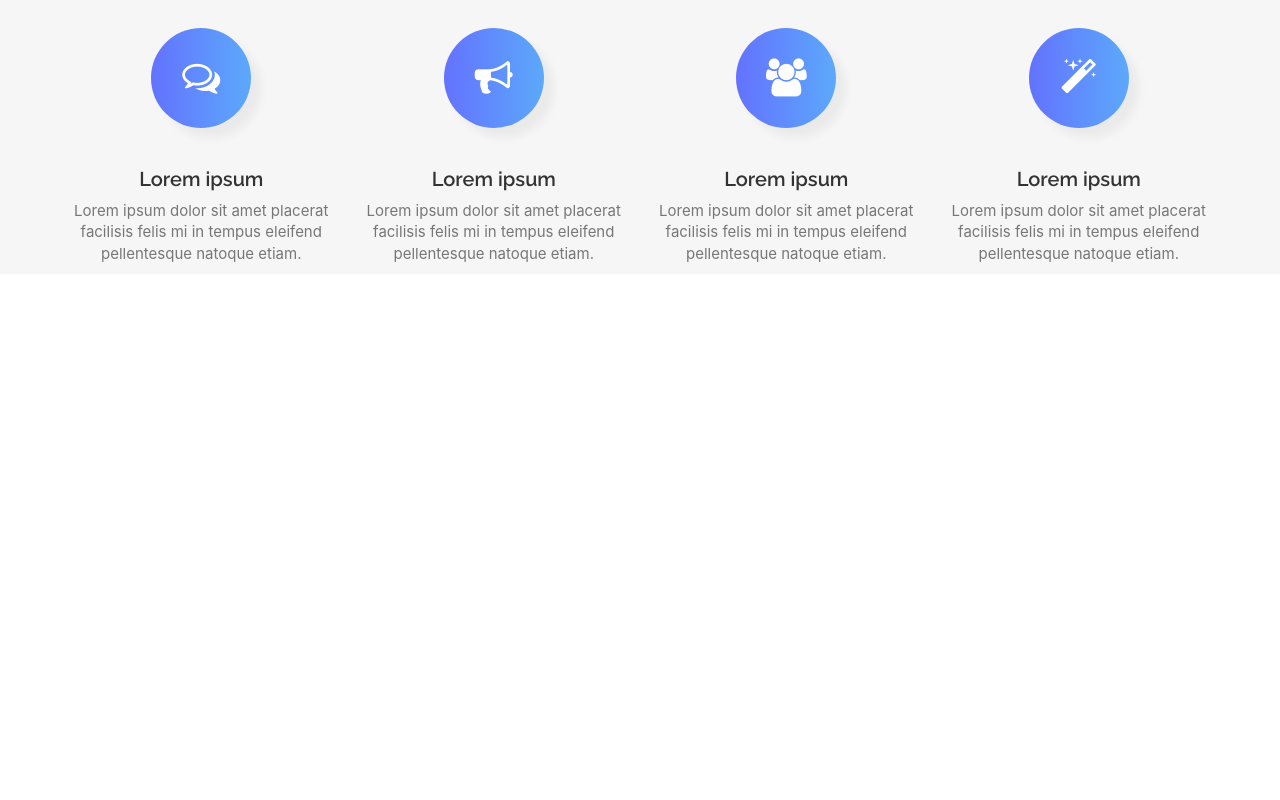
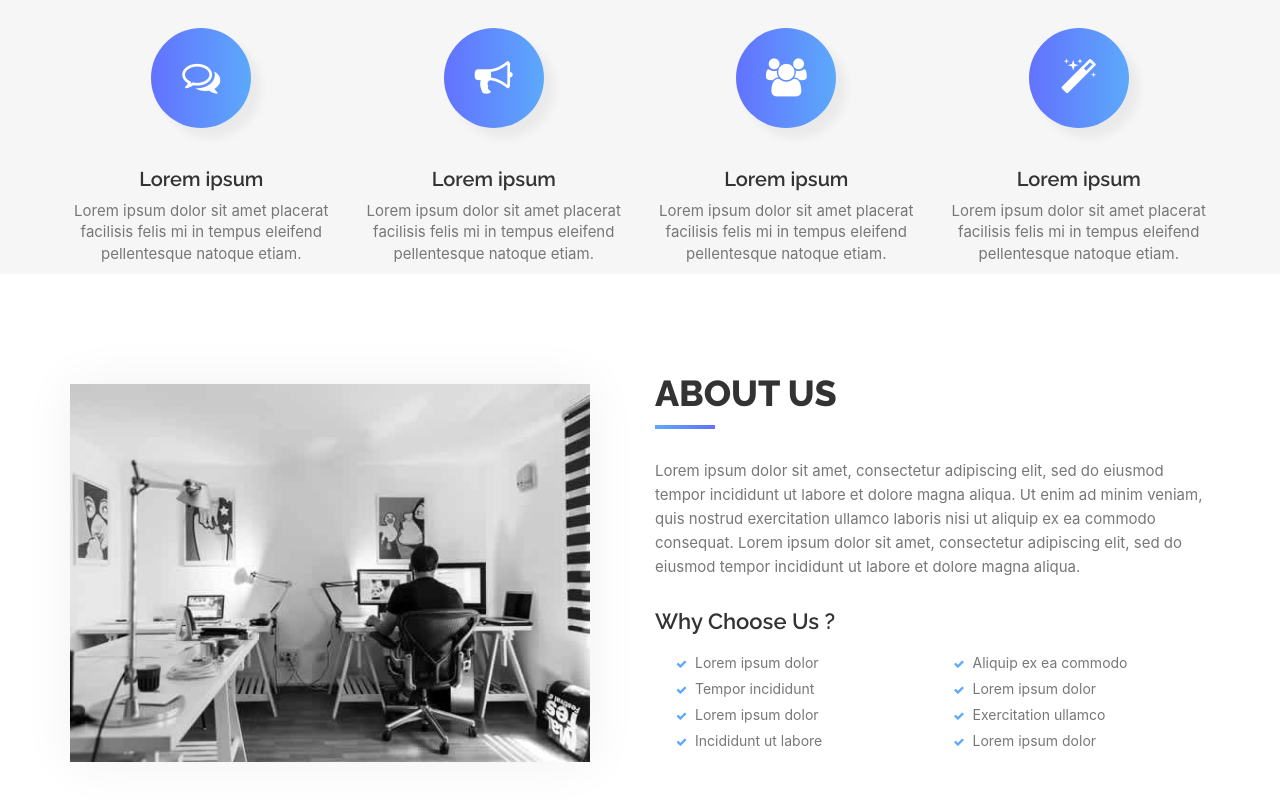
Before and after one commit to Group-ITDevSuccess/Lading-Page-React-JS, a React (Create React App) app in the folder Copie/: page / in a window 1280 px wide. Shown: the part 1030-1830 px from the top of the page. Before the commit the page ends 1304 px from the top, so only its background shows below. Built offline with nearby package versions, Linux system fonts and the light colour scheme; what smooth-scroll would draw is missing.

Commit message:
Ajout de About

```diff
--- a/Copie/src/App.jsx
+++ b/Copie/src/App.jsx
@@ -4,6 +4,7 @@ import SmoothScroll from "smooth-scroll"
 import {Navigation} from "./components/Navigation";
 import {Header} from "./components/Header";
 import {Features} from "./components/Features";
+import {About} from "./components/About";
 
 export const scroll = new SmoothScroll('a[href*="#"]', {
     speed: 1000,
@@ -22,6 +23,7 @@ const App = () => {
             <Navigation/>
             <Header data={landingPageData.Header} />
             <Features data={landingPageData.Features} />
+            <About data={landingPageData.About} />
         </div>
     )
 }
--- /dev/null
+++ b/Copie/src/components/About.jsx
@@ -0,0 +1,37 @@
+export const About = (props) => {
+    return (
+        <div id={"about"}>
+            <div className="container">
+                <div className="row">
+                    <div className="col-xs-12 col-md-6">
+                        {" "}
+                        <img src={props.data ? props.data.image : ""} alt="" className="img-responsive"/>
+                    </div>
+                    <div className="col-xs-12 col-md-6">
+                        <div className="about-text">
+                            <h2>About Us</h2>
+                            <p>{props.data ? props.data.paragraph: "Loading..."}</p>
+                            <h3>Why Choose Us ?</h3>
+                            <div className="list-style">
+                                <div className="col-lg-6 col-sm-6 col-xs-12">
+                                    <ul>
+                                        {props.data ? props.data.Why.map((d, i) => (
+                                            <li key={`${d}-${i}`}>{d}</li>
+                                        )): "loading ..."}
+                                    </ul>
+                                </div>
+                                <div className="col-lg-6 col-sm-6 col-xs-12">
+                                    <ul>
+                                        {props.data ? props.data.Why2.map((d, i) => (
+                                            <li key={`${d}-${i}`}>{d}</li>
+                                        )): "loading ..."}
+                                    </ul>
+                                </div>
+                            </div>
+                        </div>
+                    </div>
+                </div>
+            </div>
+        </div>
+    )
+}
--- a/Copie/src/data/data.json
+++ b/Copie/src/data/data.json
@@ -24,5 +24,21 @@
       "title": "Lorem ipsum",
       "text": "Lorem ipsum dolor sit amet placerat facilisis felis mi in tempus eleifend pellentesque natoque etiam."
     }
-  ]
+  ],
+  "About": {
+    "image": "img/about.jpg",
+    "paragraph": "Lorem ipsum dolor sit amet, consectetur adipiscing elit, sed do eiusmod tempor incididunt ut labore et dolore magna aliqua. Ut enim ad minim veniam, quis nostrud exercitation ullamco laboris nisi ut aliquip ex ea commodo consequat. Lorem ipsum dolor sit amet, consectetur adipiscing elit, sed do eiusmod tempor incididunt ut labore et dolore magna aliqua.",
+    "Why": [
+      "Lorem ipsum dolor",
+      "Tempor incididunt",
+      "Lorem ipsum dolor",
+      "Incididunt ut labore"
+    ],
+    "Why2": [
+      "Aliquip ex ea commodo",
+      "Lorem ipsum dolor",
+      "Exercitation ullamco",
+      "Lorem ipsum dolor"
+    ]
+  }
 }
```
